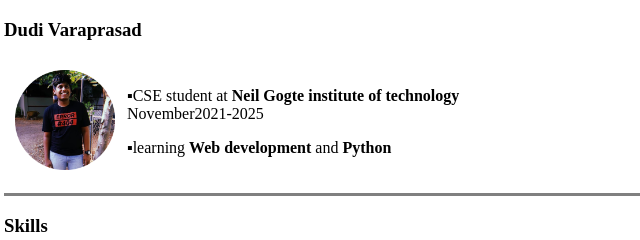
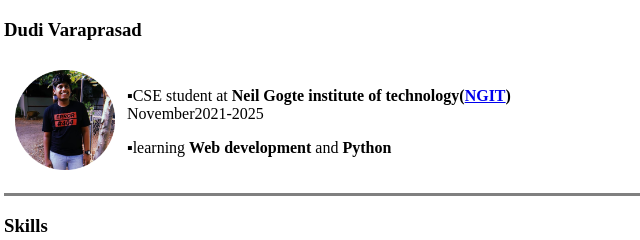
Before and after one commit to bezalel-7/cv, a plain HTML site: page index.html in a window 1280 px wide. Shown: the top 240 px of the page, 4-644 px from the left. Drawn offline with Linux system fonts and the light colour scheme.

Commit message:
updated college link

```diff
--- a/index.html
+++ b/index.html
@@ -10,7 +10,7 @@
         <table cellspacing="10px">
             <tr>
         <td><img src="varadudi.png" alt="varadudi profile pic" height="100" width="100"></td><h3>Dudi Varaprasad</h3></td>
-            <td><p>▪CSE student at <strong>Neil Gogte institute of technology</strong><br>November2021-2025</p>
+        <td><p>▪CSE student at <strong>Neil Gogte institute of technology(<a href="http://www.ngit.ac.in/">NGIT</a>)</strong><br>November2021-2025</p>
                 <p>▪learning <strong>Web development</strong> and <strong> Python</strong></p></td>
             </tr>
         </table>
```
